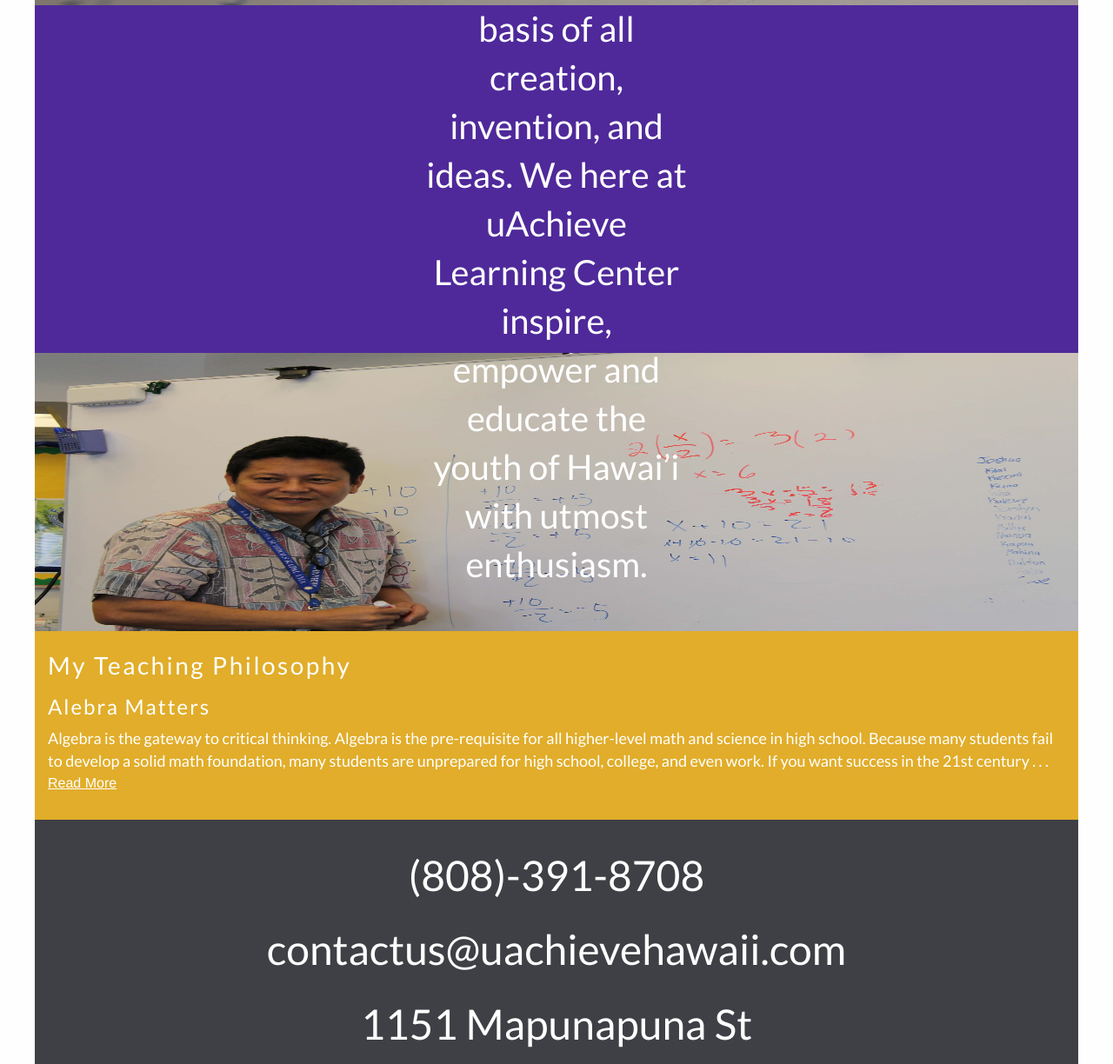
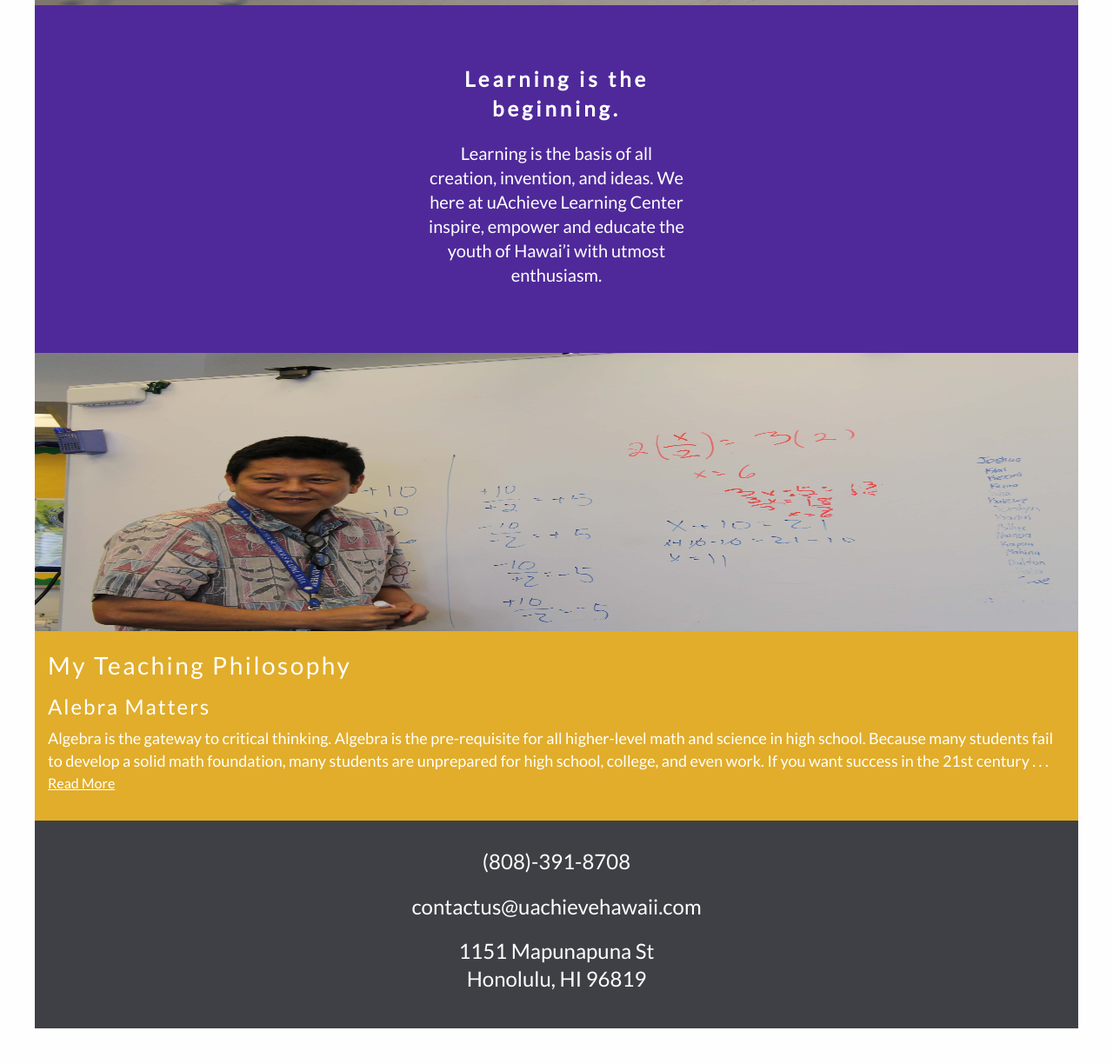
Before and after one commit to niwong/uachieve2, a website: page index.html in a window 1280 px wide. Shown: the part 408-1632 px from the top of the page at 87% size. After the commit the page ends 1591 px from the top, so only its background shows below. Drawn offline with Linux system fonts and the light colour scheme.

Commit message:
home mobile styling complete

```diff
--- a/scss/index.scss
+++ b/scss/index.scss
@@ -73,9 +73,14 @@
 		transform: translate(-50%, -50%);
 
 		h1 {
+			font-size: 24px;
 			font-weight: 900;
 			letter-spacing: 4px;
 			margin-bottom: 20px;
+		}
+
+		h2 {
+			font-size: 20px;
 		}
 	}
 }
@@ -117,6 +122,7 @@
 		a {
 			color: white;
 			text-decoration: underline;
+			font-family: 'Lato';
 		}
 	}
 }
@@ -135,6 +141,7 @@
 			text-align: center;
 			font-family: 'Lato';
 			padding-bottom: 10px;
+			font-size: 24px;
 		}
 
 		h1:last-child {
```
Also changed, not shown: css/index.css, 1 other file.
